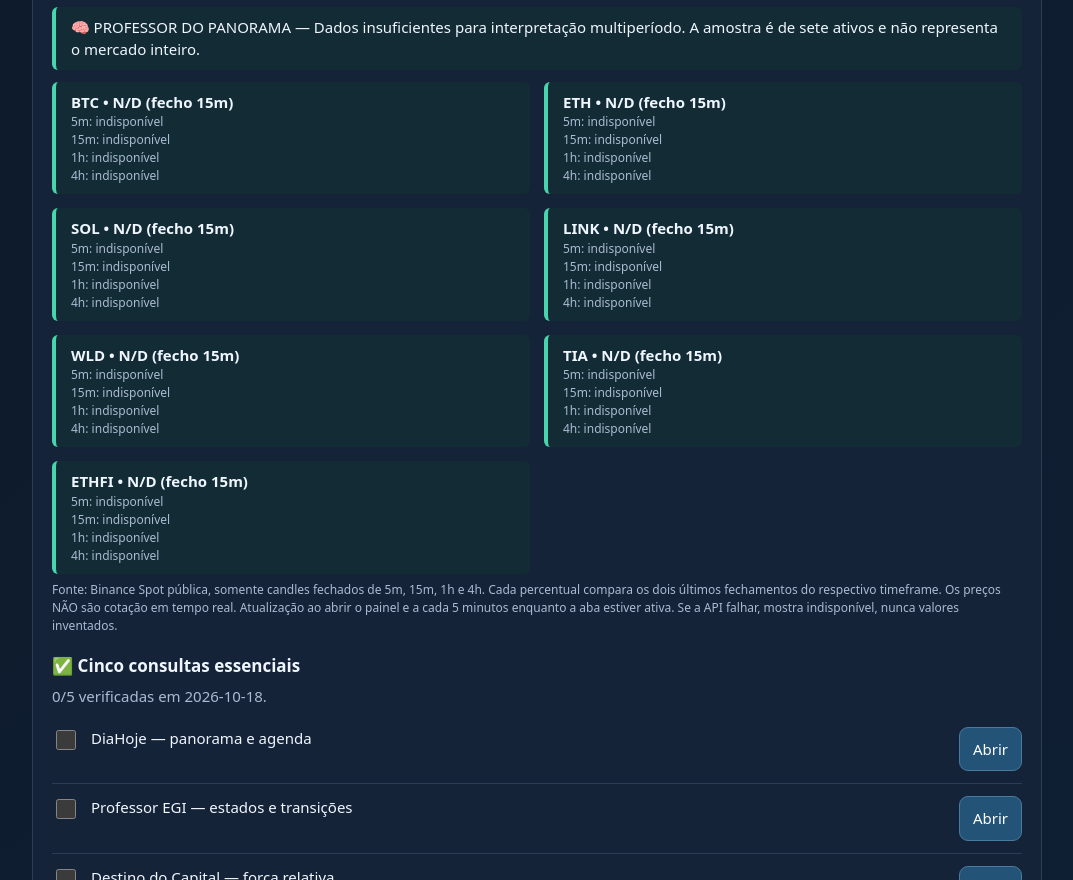
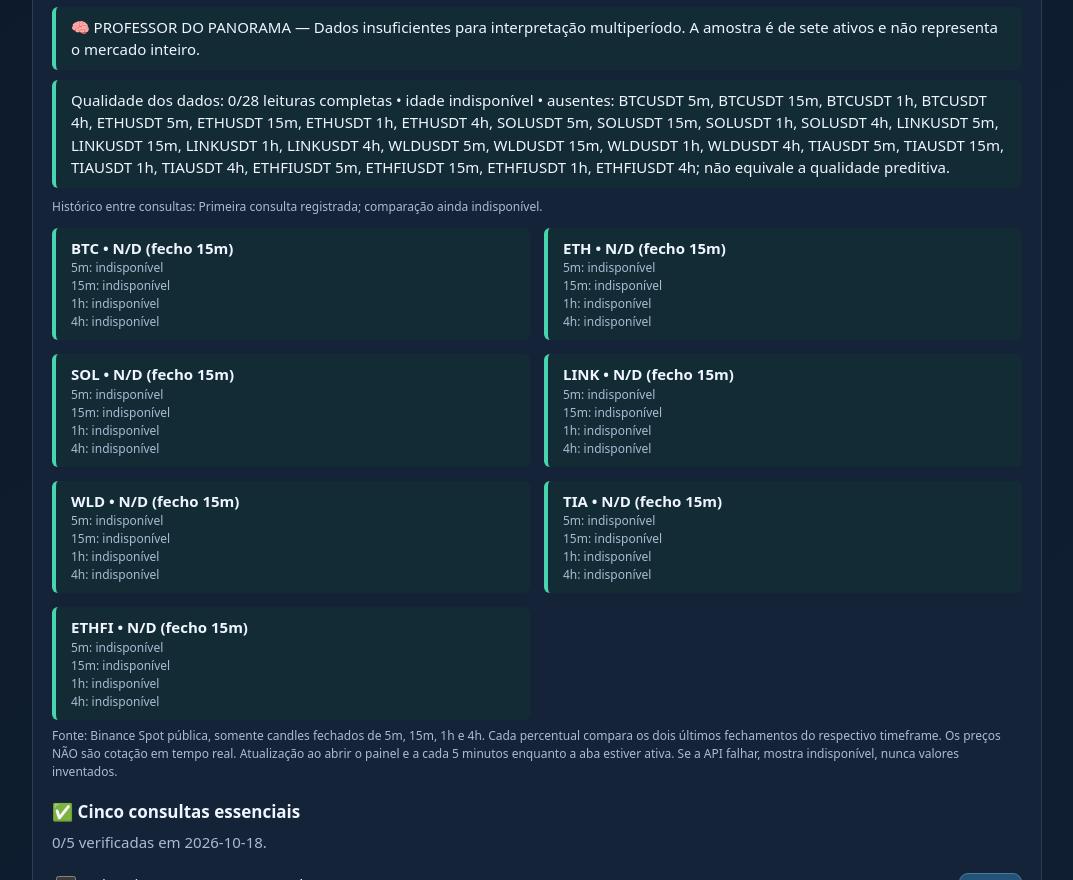
Before and after one commit to Egiepxy/DiaHoje, a plain HTML site: page index.html in a window 1280 px wide. Shown: the part 2938-3818 px from the top of the page, without its empty margins (103-1176 px from the left). Drawn offline with Linux system fonts and the light colour scheme; no server answers.

Commit message:
DiaHoje: histórico de mudanças e qualidade dos candles fechados

```diff
--- a/index.html
+++ b/index.html
@@ -22,7 +22,7 @@
 <p>Uma única consulta diária: panorama quantitativo + sequência dos aplicativos essenciais. O DiaHoje não interpreta automaticamente o conteúdo dos outros aplicativos. Dados informativos, nunca ordem.</p>
 <div class="focus" id="egiMorningStatus" role="status">Panorama aguardando consulta...</div>
 <div class="actions"><button class="primary" id="egiRefresh" onclick="egiFetchMorning()">🔄 Atualizar panorama</button><button onclick="egiCopyMorning()">📋 Copiar resumo</button><button onclick="egiMorningReset()">↺ Reiniciar rotina de hoje</button></div>
-<div id="egiSemaforo" class="focus" role="status">⚪ Aguardando dados de todos os períodos.</div><div id="egiBreadth"></div><div class="focus" id="egiProfessorPanorama" role="status">🧠 Professor do Panorama: aguardando os quatro períodos.</div><div id="egiWatchlist"></div><div id="egiQuoteList" class="grid" style="margin-top:12px"></div>
+<div id="egiSemaforo" class="focus" role="status">⚪ Aguardando dados de todos os períodos.</div><div id="egiBreadth"></div><div class="focus" id="egiProfessorPanorama" role="status">🧠 Professor do Panorama: aguardando os quatro períodos.</div><div id="egiWatchlist"></div><div class="focus" id="egiDataQuality">Qualidade: aguardando coleta.</div><div id="egiHistory" class="small">Histórico: aguardando novas consultas.</div><div id="egiQuoteList" class="grid" style="margin-top:12px"></div>
 <p class="small">Fonte: Binance Spot pública, somente candles fechados de 5m, 15m, 1h e 4h. Cada percentual compara os dois últimos fechamentos do respectivo timeframe. Os preços NÃO são cotação em tempo real. Atualização ao abrir o painel e a cada 5 minutos enquanto a aba estiver ativa. Se a API falhar, mostra indisponível, nunca valores inventados.</p>
 <h3 style="margin-top:18px">✅ Cinco consultas essenciais</h3><p id="egiMorningProgress">0/5 verificadas hoje.</p><div id="egiMorningTasks"></div>
 <p class="small">A marcação é manual e fica salva neste navegador, separada do checklist histórico de 15 tarefas. Abertura dos aplicativos não prova que uma análise foi realizada.</p></section>\n<section class="card"><h2>🚀 Abrir aplicativos EGI</h2><p class="sectionnote">Os HTMLs disponíveis foram integrados a este site; alguns aplicativos ainda exigem endereço próprio. Se o app possuir uma página publicada diferente, use “Editar URL”. Os endereços personalizados ficam salvos neste navegador.</p><div id="apps"></div></section>
@@ -122,6 +122,24 @@ function egiMorningReset(){if(!confirm("Reiniciar somente as cinco verificaçõe
 
 const egiTFs=["5m","15m","1h","4h"];
 let egiMatrix={},egiBreadth={};
+function egiHistoryLoad(){try{const v=JSON.parse(localStorage.getItem("egi_panorama_history_v1")||"[]");return Array.isArray(v)?v:[]}catch{return []}}
+function egiDirection(v){return !v?"N/D":v.pct>0?"ALTA":v.pct<0?"BAIXA":"ESTÁVEL"}
+function egiHistoryUpdate(matrix,stamp){
+ const history=egiHistoryLoad(),snapshot={at:stamp,coins:{}};
+ for(const sym of egiSymbols){snapshot.coins[sym]={};for(const tf of egiTFs){const v=matrix[sym]?.[tf];if(v)snapshot.coins[sym][tf]={pct:v.pct,end:v.end}}}
+ const previous=history.at(-1);
+ const changes=[];
+ if(previous)for(const sym of egiSymbols)for(const tf of egiTFs){
+ const a=previous.coins?.[sym]?.[tf],b=snapshot.coins[sym]?.[tf];
+ if(!a||!b||a.end===b.end)continue;
+ const from=egiDirection(a),to=egiDirection(b);
+ if(from!==to)changes.push(sym.replace("USDT","")+" "+tf+": "+from+" → "+to);
+ }
+ const unique=history.at(-1)?.at!==stamp; if(unique){history.push(snapshot);try{localStorage.setItem("egi_panorama_history_v1",JSON.stringify(history.slice(-80)))}catch{}}
+ const info=previous?changes.length?changes.slice(0,12).join(" • ")+(changes.length>12?" • +"+(changes.length-12)+" mudanças":""):"Nenhuma mudança de direção entre candles fechados comparáveis; consultas repetidas não contam como transição.":"Primeira consulta registrada; comparação ainda indisponível.";
+ document.getElementById("egiHistory").textContent="Histórico entre consultas: "+info;
+}
+
 async function egiFetchMorning(){
  const status=document.getElementById("egiMorningStatus"),button=document.getElementById("egiRefresh");
  if(button.disabled)return;button.disabled=true;status.textContent="Consultando 5m, 15m, 1h e 4h: apenas candles fechados...";
@@ -176,6 +194,11 @@ async function egiFetchMorning(){
    else sem="⚪ CONFLUÊNCIA INSUFICIENTE / TRANSIÇÃO";
   }
   document.getElementById("egiSemaforo").textContent=sem+" — classificação heurística, não tendência confirmada.";
+  const ages=egiTFs.flatMap(tf=>egiSymbols.map(sym=>matrix[sym]?.[tf]).filter(Boolean).map(x=>stamp-x.end));
+  const maxAge=ages.length?Math.max(...ages):null;
+  document.getElementById("egiDataQuality").textContent="Qualidade dos dados: "+(28-errors.length)+"/28 leituras completas • "+(maxAge===null?"idade indisponível":"maior idade de candle fechado "+Math.round(maxAge/60000)+" min")+" • "+(errors.length?"ausentes: "+errors.join(", "):"sem dados ausentes")+"; não equivale a qualidade preditiva.";
+  egiHistoryUpdate(matrix,stamp);
+
 
   const professor=document.getElementById("egiProfessorPanorama"),watch=document.getElementById("egiWatchlist");
   const allReady=egiTFs.every(tf=>breadth[tf].total===7);
@@ -207,7 +230,7 @@ async function egiFetchMorning(){
  finally{button.disabled=false}
 }
 function egiCopyMorning(){
- const lines=["DIAHOJE EGI — ABERTURA "+egiDay(),"Binance Spot • candles fechados 5m/15m/1h/4h","Consulta: "+(egiLastTime?new Date(egiLastTime).toLocaleString("pt-BR"):"pendente"),"Semáforo: "+document.getElementById("egiSemaforo").textContent,"Professor: "+document.getElementById("egiProfessorPanorama").textContent,"Observações: "+document.getElementById("egiWatchlist").textContent];
+ const lines=["DIAHOJE EGI — ABERTURA "+egiDay(),"Binance Spot • candles fechados 5m/15m/1h/4h","Consulta: "+(egiLastTime?new Date(egiLastTime).toLocaleString("pt-BR"):"pendente"),"Semáforo: "+document.getElementById("egiSemaforo").textContent,"Professor: "+document.getElementById("egiProfessorPanorama").textContent,"Observações: "+document.getElementById("egiWatchlist").textContent,"Dados: "+document.getElementById("egiDataQuality").textContent,"Mudanças: "+document.getElementById("egiHistory").textContent];
  for(const tf of egiTFs){const b=egiBreadth[tf];if(b)lines.push(tf+": "+b.up+" altas / "+b.down+" baixas / "+b.flat+" estáveis ("+b.total+"/7)")}
  for(const sym of egiSymbols){const rec=egiMatrix[sym]||{};lines.push(sym+" "+egiTFs.map(tf=>tf+" "+(rec[tf]?rec[tf].pct.toFixed(2)+"%":"N/D")).join(" | "))}
  lines.push("Checklist: "+egiMorningApps.map((x,i)=>(egiChecked()[i]?"[OK] ":"[PENDENTE] ")+x[0]).join("; "));
```
